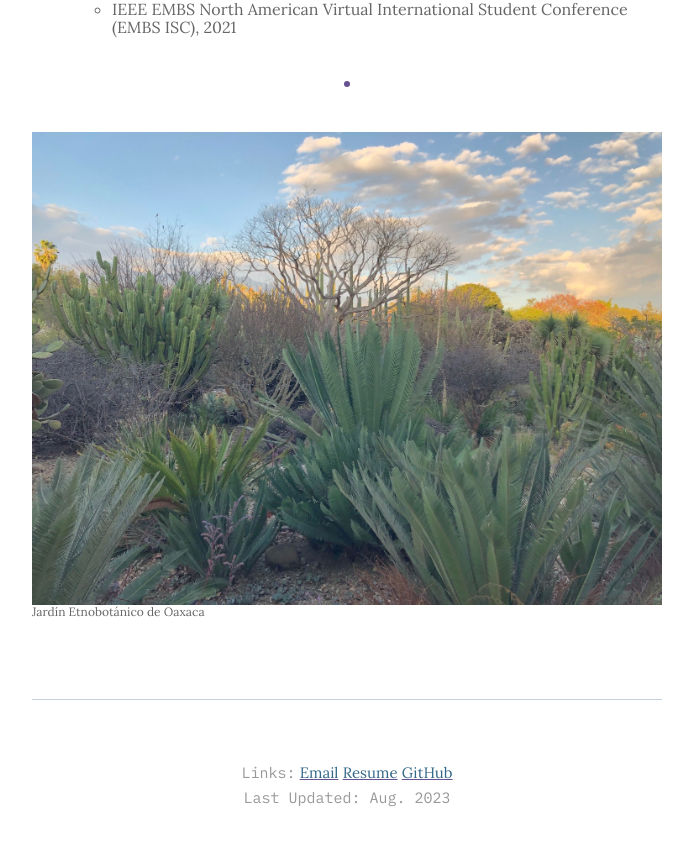
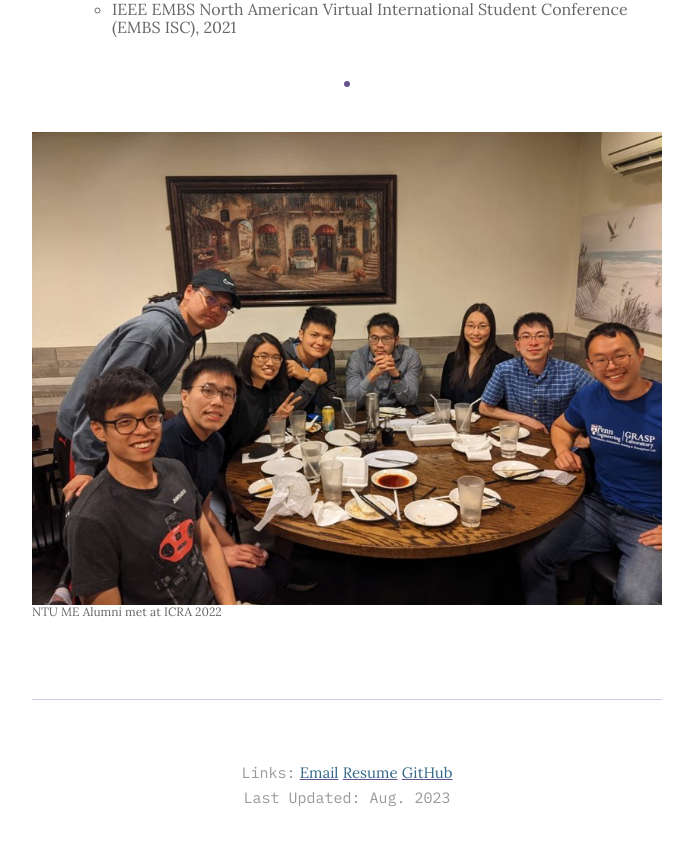
Before and after one commit to hlhsu/hlhsu_new.github.io, a Jekyll site: the page built from _pages/2_publication.md, in a window 1280 px wide and 900 px high, scrolled down 1357 px. Shown: the top 846 px of the window, without its empty margins (293-986 px from the left). Built offline with Jekyll 4.4.1, drawn with Linux system fonts in a browser that asks for light colours.

Commit message:
Update 2_publication.md

```diff
--- a/_pages/2_publication.md
+++ b/_pages/2_publication.md
@@ -44,4 +44,4 @@ image:
 
 ***
 
-{% include image.html url="/assets/img/garden_oaxaca.jpeg" description="Jardín Etnobotánico de Oaxaca" %}
+{% include image.html url="/assets/img/NTUME_ICRA.jpg" description="NTU ME Alumni met at ICRA 2022" %}
```
